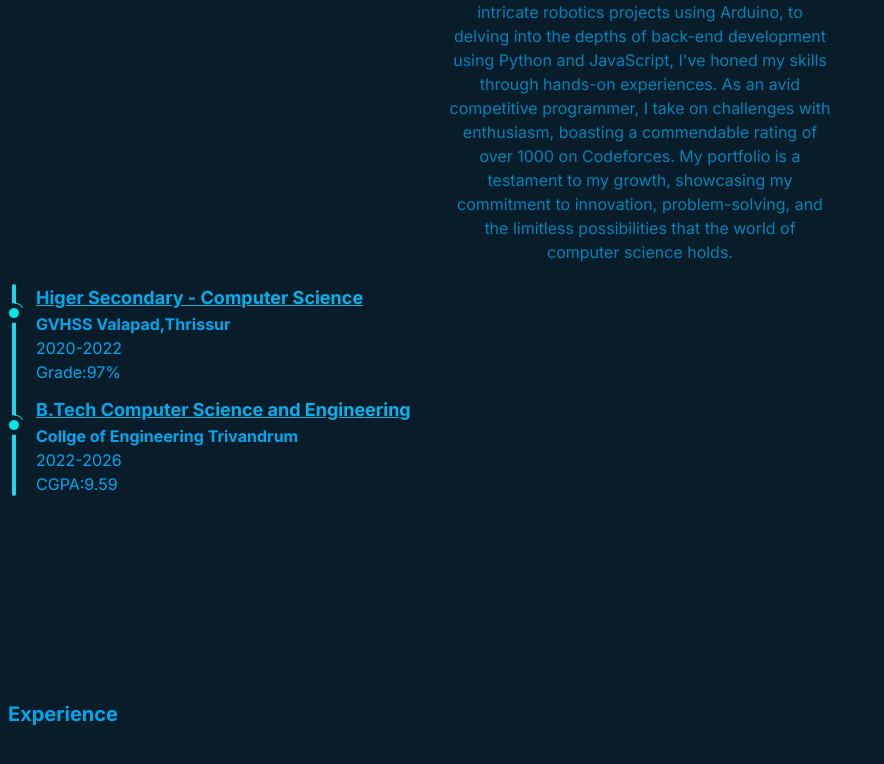
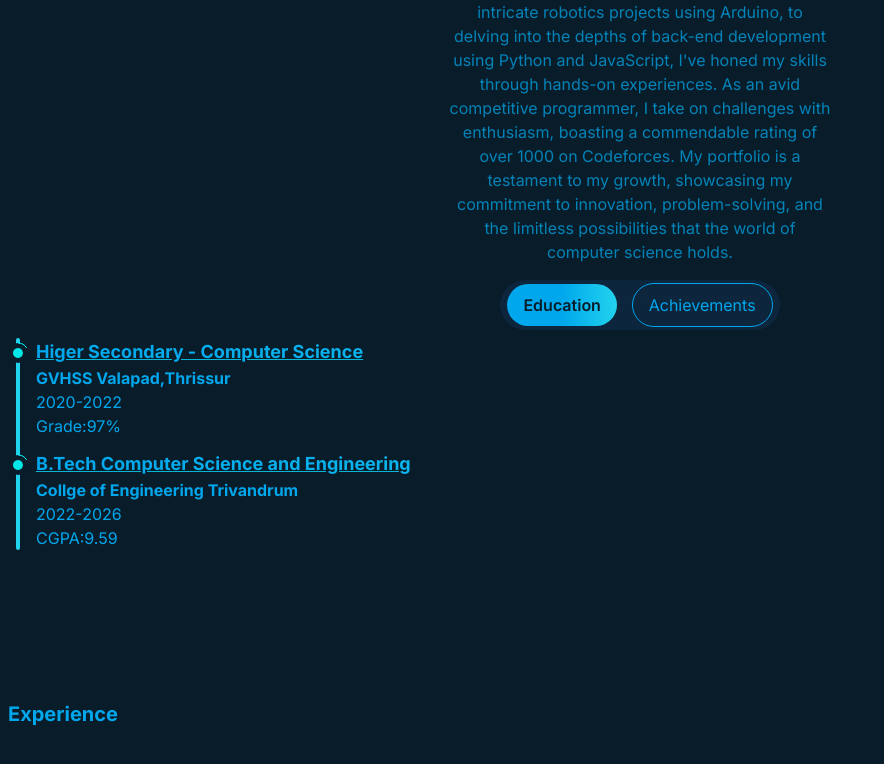
Before and after one commit to MohamedIrfanAM/portfolio, a Next.js app: page / in a window 1280 px wide. Shown: the part 1004-1768 px from the top of the page, without its empty margins (0-884 px from the left). Built offline with nearby package versions, Linux system fonts and the light colour scheme.

Commit message:
achivement tab in about section

```diff
--- a/src/components/About.jsx
+++ b/src/components/About.jsx
@@ -1,13 +1,23 @@
+'use client'
+import { useState } from "react"
 import Education from "./Education.jsx"
+import Achievements from "./Achievements.jsx"
 
 const About = () => {
+  const [tab,setTab] = useState(1)
+  console.log(tab==1)
   return (
     <section className="min-h-screen p-1" id='about'>
       <div className="mt-3 w-full flex flex-col justify-center items-center text-center">
         <div className="text-3xl font-bold bg-clip-text text-transparent bg-gradient-to-r from-primary to-cyan-400">About Me</div>
         <div className="max-w-sm text-secondary mt-2 leading-6">I'm a dedicated and passionate computer science student who embarked on my programming journey five years ago. What began as a mere interest has blossomed into a profound love for coding, propelling me to undertake a multitude of projects that span various domains. From crafting intricate robotics projects using Arduino, to delving into the depths of back-end development using Python and JavaScript, I've honed my skills through hands-on experiences. As an avid competitive programmer, I take on challenges with enthusiasm, boasting a commendable rating of over 1000 on Codeforces. My portfolio is a testament to my growth, showcasing my commitment to innovation, problem-solving, and the limitless possibilities that the world of computer science holds.</div>
       </div>
-      <Education/>
+
+      <div className="w-[280px] h-[50px] mx-auto bg-blue-500/10 backdrop-blur-lg rounded-full mt-4 flex justify-around items-center">
+          <button className={`py-[9px] px-4 rounded-full  ${tab == 1 ? 'text-dark font-semibold bg-gradient-to-r from-primary from-[50%] to-cyan-400' : 'text-primary border border-primary' } `} onClick={()=>setTab(1)}>Education</button>
+          <button className={`py-[9px] px-4 rounded-full  ${tab == 2 ? 'text-dark font-semibold bg-gradient-to-r from-primary from-[50%] to-cyan-400' : 'text-primary border border-primary' } `} onClick={()=>setTab(2)}>Achievements</button>
+      </div>
+      {tab == 1 ? <Education/> : <Achievements/>}
     </section>
   )
 }
--- /dev/null
+++ b/src/components/Achievements.jsx
@@ -0,0 +1,20 @@
+const Details = ({title,conductor,discription}) => {
+  return(
+    <div className="px-2 pt-2 ml-2 mt-1">
+      <h1 className="text-lg font-semibold text-primary underline">{title}</h1>
+      <h2 className="text-secondary font-semibold">{conductor}</h2>
+      <h2 className="text-secondary max-w-[400px]">{discription}</h2>
+    </div>
+  )
+}
+
+const Achievements  = () => {
+  return (
+    <div>
+      <Details title="First Prize in Mazerunner competition" conductor={"Hestia 2023,TKM collge of Engineering"} discription={"Build an autonomouse maze solving robot which works on the principle of DFS"} />
+      <Details title="Second Prize in Sonorous Hackathon" conductor={"IEDC CET"} discription={"Developed a web-camera controlled mouse system that can effectively serve as a replacement for the traditional computer mouse for individuals with limited use of their forelimbs."} />
+    </div>
+  )
+}
+
+export default Achievements
--- a/src/components/Education.jsx
+++ b/src/components/Education.jsx
@@ -8,9 +8,9 @@ const Circle =  ({ reference }) => {
     offset:["end 0.9","start center"]
   })
   return (
-    <svg height="55" width="55" className="absolute -left-3 -rotate-90">
-      <motion.circle cx="26" cy="22" r="10" stroke="cyan" fill="#081c29" style={{pathLength:scrollYProgress}} stroke-width="3"/>
-      <circle cx="26" cy="22" r="5" fill="cyan" stroke-width="0" className="animate-pulse"/>
+    <svg height="25" width="25" className="absolute -left-7 -rotate-90">
+      <motion.circle cx="10" cy="10" r="10" stroke="cyan" fill="#081c29" style={{pathLength:scrollYProgress}} stroke-width="3"/>
+      <circle cx="10" cy="10" r="5" fill="cyan" stroke-width="0" className="animate-pulse"/>
     </svg>
   )
 }
@@ -19,11 +19,11 @@ const Details = ({course,institute,year,grade}) => {
   const listRef = useRef(null)
   return(
     <li className="flex flex-col" ref={listRef}>
+      <Circle reference={listRef}/>
       <div className="text-lg font-bold  bg-clip-text text-transparent bg-gradient-to-r from-primary to-cyan-400 decoration-cyan-500 underline">{course}</div>
       <div className="text-md text-primary font-bold">{institute}</div>
       <div text className="text-md text-primary">{year}</div>
       <div className="text-md text-primary">{grade}</div>
-      <Circle reference={listRef}/>
     </li>
   )
 }
@@ -36,10 +36,10 @@ const Education = () => {
   })
   console.log(scrollYProgress)
   return (
-    <div className="w-full relative" ref={educationDiv}>
-      <div className="absolute w-[4px] rounded-full bg-black left-2 h-full origin-top" style={{scaleY:scrollYProgress}}/>
-      <motion.div className="absolute w-[4px] rounded-full bg-cyan-400 left-2 h-full origin-top" style={{scaleY:scrollYProgress}}/>
-      <ul className="flex flex-col justify-center gap-3 ml-8 mt-5">
+    <div className="w-full relative mt-2" ref={educationDiv}>
+      <div className="absolute w-[4px] rounded-full bg-black left-3 h-full origin-top" style={{scaleY:scrollYProgress}}/>
+      <motion.div className="absolute w-[4px] rounded-full bg-cyan-400 left-3 h-full origin-top" style={{scaleY:scrollYProgress}}/>
+      <ul className="flex flex-col justify-center gap-3 ml-8 mt-1 relative">
         <Details course={"Higer Secondary - Computer Science"} institute={"GVHSS Valapad,Thrissur"} grade={"Grade:97%"} year={"2020-2022"}/>
         <Details course={"B.Tech Computer Science and Engineering"} institute={"Collge of Engineering Trivandrum"} year={"2022-2026"} grade={"CGPA:9.59"}/>
       </ul>
```
